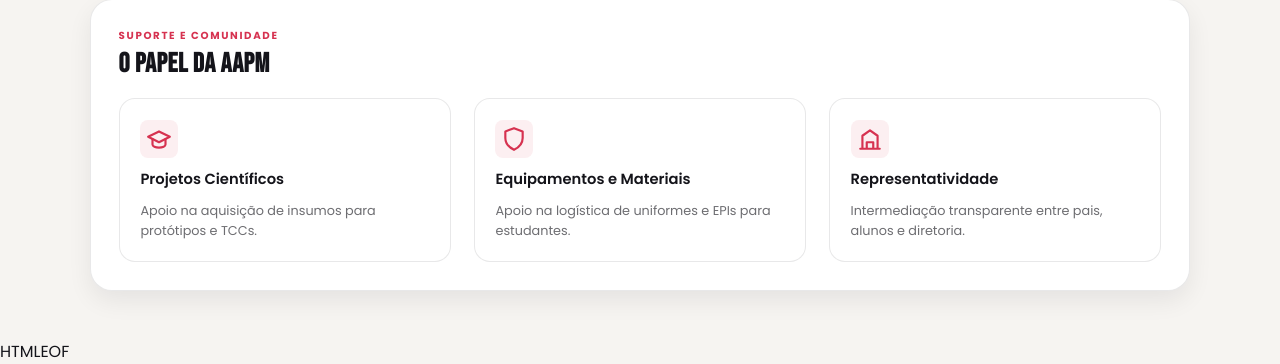
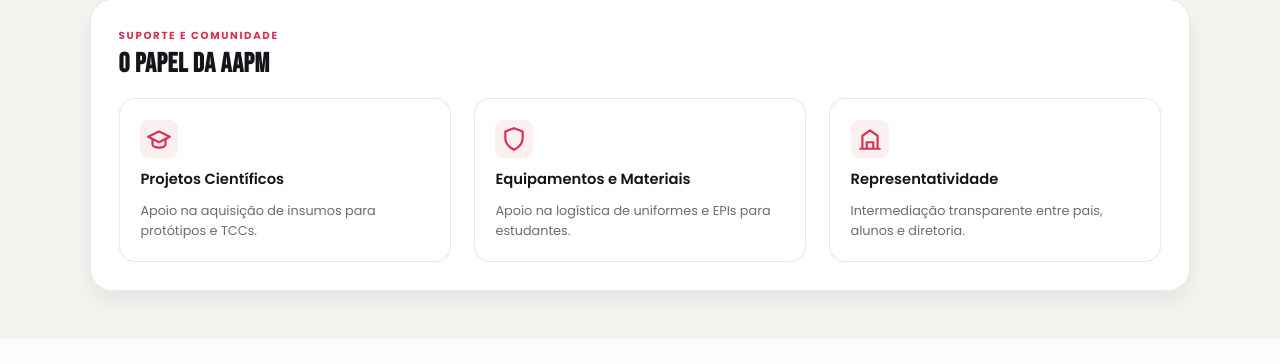
Before and after one commit to YasminNathaly/Projeto-AAPM-software, a FastAPI app: page / in a window 1280 px wide. Shown: the part 1337-1701 px from the top of the page. After the commit the page ends 1650 px from the top, so only its background shows below. Run offline with FastAPI, Linux system fonts and the light colour scheme; data comes from the database, SQL or seed files in the repository; both versions use the stored data as it was after the commit; data that the repository does not hold is empty.

Commit message:
base htmleof removido

```diff
--- a/app/templates/base.html
+++ b/app/templates/base.html
@@ -2155,4 +2155,3 @@ cat > /home/claude/index.html << 'HTMLEOF'
   </script>
 </body>
 </html>
-HTMLEOF
```
Also changed, not shown: aapm.db.
